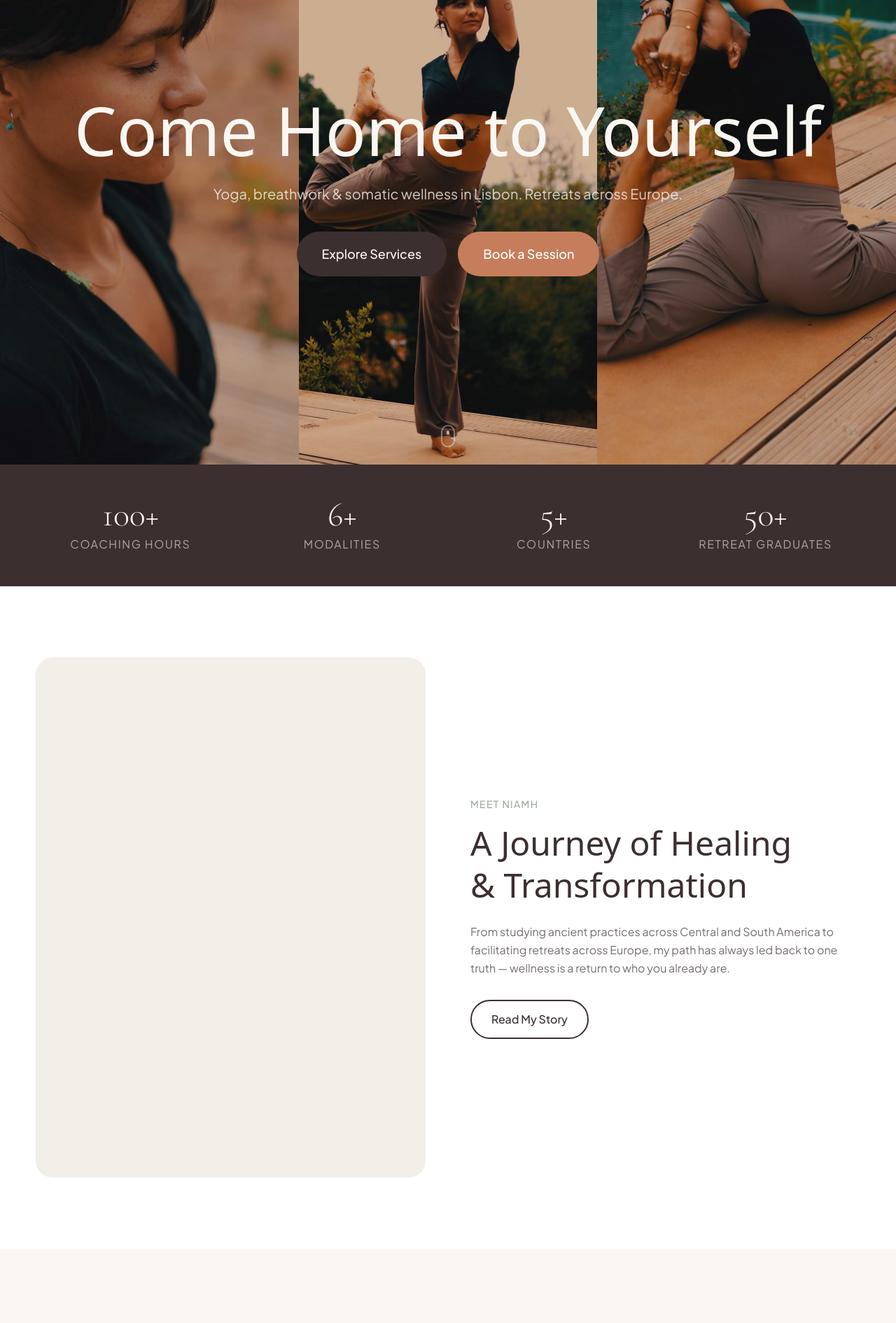
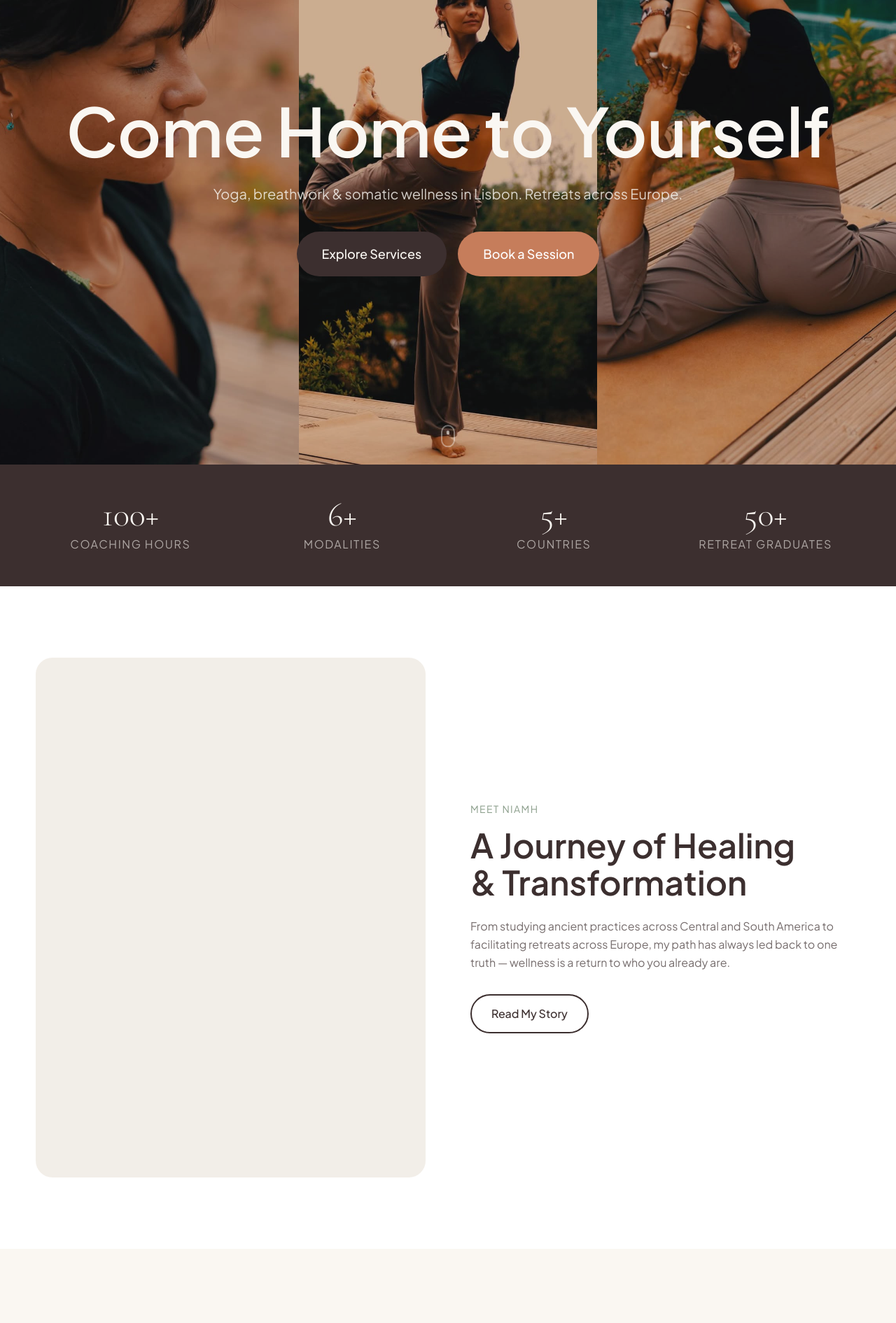
Before and after one commit to niamhpadma-prog/niamhpadma, a Next.js app: page / in a window 1280 px wide. Shown: the part 200-2091 px from the top of the page at 70% size. Built offline with nearby package versions, Linux system fonts and the light colour scheme; no server answers.

Commit message:
Fix font-serif to resolve Cormorant Garamond, apply font-semibold to all headings, tighten line heights
Co-Authored-By: Claude Opus 4.6 <noreply@anthropic.com>

```diff
--- a/app/(site)/about/page.tsx
+++ b/app/(site)/about/page.tsx
@@ -52,7 +52,7 @@ export default function AboutPage() {
 
       <HeroSection
         headline="My Story"
-        subheadline="From wandering to rooted. A path through ancient wisdom and modern healing."
+        subheadline={"From wandering to rooted.\nA path through ancient wisdom and modern healing."}
       />
 
       <ImageTextSection
--- a/app/(site)/page.tsx
+++ b/app/(site)/page.tsx
@@ -58,7 +58,7 @@ export default function HomePage() {
               <p className="font-sans text-sm uppercase tracking-widest text-sage mb-4">
                 Meet Niamh
               </p>
-              <h2 className="font-serif text-4xl md:text-5xl leading-tight mb-6">
+              <h2 className="font-serif text-4xl md:text-5xl font-semibold leading-[1.1] mb-6">
                 A Journey of Healing & Transformation
               </h2>
               <p className="font-sans text-base leading-relaxed text-espresso/70 mb-8">
@@ -94,7 +94,7 @@ export default function HomePage() {
             <p className="font-sans text-xs uppercase tracking-widest text-cream/40 mb-4">
               Upcoming
             </p>
-            <h2 className="font-serif text-4xl md:text-5xl text-cream mb-4">
+            <h2 className="font-serif text-4xl md:text-5xl font-semibold text-cream mb-4">
               Next Retreat Coming Soon
             </h2>
             <p className="font-sans text-base text-cream/60 mb-8">
@@ -123,7 +123,7 @@ export default function HomePage() {
       <Section background="cream">
         <Container>
           <div className="text-center mb-12">
-            <h2 className="font-serif text-4xl md:text-5xl mb-4">From the Journal</h2>
+            <h2 className="font-serif text-4xl md:text-5xl font-semibold mb-4">From the Journal</h2>
             <p className="font-sans text-base text-espresso/60">
               Insights on breathwork, yoga, somatic practices and holistic living.
             </p>
--- a/app/globals.css
+++ b/app/globals.css
@@ -49,8 +49,8 @@
   --color-accent: var(--accent);
   --color-accent-hover: var(--accent-hover);
   --color-subtle: var(--subtle);
-  --font-serif: var(--font-cormorant);
-  --font-sans: var(--font-jakarta);
+  --font-serif: "Cormorant Garamond", Georgia, serif;
+  --font-sans: "Plus Jakarta Sans", system-ui, sans-serif;
 }
 
 * {
--- a/components/sections/CTASection.tsx
+++ b/components/sections/CTASection.tsx
@@ -33,7 +33,7 @@ export function CTASection({
             whileInView={{ opacity: 1, y: 0 }}
             viewport={{ once: true }}
             transition={{ duration: 0.6 }}
-            className="font-serif text-3xl md:text-5xl mb-4"
+            className="font-serif text-3xl md:text-5xl font-semibold mb-4"
           >
             {heading}
           </motion.h2>
--- a/components/sections/FAQSection.tsx
+++ b/components/sections/FAQSection.tsx
@@ -35,7 +35,7 @@ export function FAQSection({
               whileInView={{ opacity: 1, y: 0 }}
               viewport={{ once: true }}
               transition={{ duration: 0.6 }}
-              className="font-serif text-4xl md:text-5xl text-center mb-12"
+              className="font-serif text-4xl md:text-5xl font-semibold text-center mb-12"
             >
               {heading}
             </motion.h2>
--- a/components/sections/GallerySection.tsx
+++ b/components/sections/GallerySection.tsx
@@ -33,7 +33,7 @@ export function GallerySection({
             whileInView={{ opacity: 1, y: 0 }}
             viewport={{ once: true }}
             transition={{ duration: 0.6 }}
-            className="font-serif text-4xl md:text-5xl text-center mb-12"
+            className="font-serif text-4xl md:text-5xl font-semibold text-center mb-12"
           >
             {heading}
           </motion.h2>
--- a/components/sections/HeroSection.tsx
+++ b/components/sections/HeroSection.tsx
@@ -66,7 +66,7 @@ export function HeroSection({ headline, subheadline, ctas, imageSrc, imageAlt, s
           initial={{ opacity: 0, y: 40 }}
           animate={{ opacity: 1, y: 0 }}
           transition={{ duration: 0.9, ease: [0.25, 0.1, 0.25, 1] }}
-          className={`font-serif text-4xl sm:text-5xl md:text-7xl lg:text-8xl font-light leading-[1.1] mb-6 ${
+          className={`font-serif text-4xl sm:text-5xl md:text-7xl lg:text-8xl font-semibold leading-[1.1] mb-6 ${
             imageSrc ? "text-cream" : "text-espresso"
           }`}
         >
@@ -78,7 +78,7 @@ export function HeroSection({ headline, subheadline, ctas, imageSrc, imageAlt, s
             initial={{ opacity: 0, y: 30 }}
             animate={{ opacity: 1, y: 0 }}
             transition={{ duration: 0.9, delay: 0.2, ease: [0.25, 0.1, 0.25, 1] }}
-            className={`font-sans text-lg md:text-xl max-w-2xl mx-auto mb-10 ${
+            className={`font-sans text-lg md:text-xl max-w-2xl mx-auto mb-10 whitespace-pre-line ${
               imageSrc ? "text-cream/80" : "text-espresso/60"
             }`}
           >
--- a/components/sections/HomeHero.tsx
+++ b/components/sections/HomeHero.tsx
@@ -91,7 +91,7 @@ export function HomeHero() {
           initial={{ opacity: 0, y: 40 }}
           animate={{ opacity: 1, y: 0 }}
           transition={{ duration: 0.9, ease: [0.25, 0.1, 0.25, 1] }}
-          className="font-serif text-4xl sm:text-5xl md:text-7xl lg:text-8xl font-light leading-[1.1] mb-6 text-cream"
+          className="font-serif text-4xl sm:text-5xl md:text-7xl lg:text-8xl font-semibold leading-[1.1] mb-6 text-cream"
         >
           Come Home to Yourself
         </motion.h1>
--- a/components/sections/ImageTextSection.tsx
+++ b/components/sections/ImageTextSection.tsx
@@ -33,7 +33,7 @@ export function ImageTextSection({
       viewport={{ once: true, margin: "-80px" }}
       transition={{ duration: 0.8, ease: [0.25, 0.1, 0.25, 1] }}
     >
-      <h2 className="font-serif text-4xl md:text-5xl leading-tight mb-6">
+      <h2 className="font-serif text-4xl md:text-5xl font-semibold leading-[1.1] mb-6">
         {heading}
       </h2>
       {body && (
--- a/components/sections/OfferingsGrid.tsx
+++ b/components/sections/OfferingsGrid.tsx
@@ -41,7 +41,7 @@ export function OfferingsGrid({
               whileInView={{ opacity: 1, y: 0 }}
               viewport={{ once: true }}
               transition={{ duration: 0.6 }}
-              className="font-serif text-4xl md:text-5xl mb-4"
+              className="font-serif text-4xl md:text-5xl font-semibold mb-4"
             >
               {heading}
             </motion.h2>
--- a/components/sections/QualificationsGrid.tsx
+++ b/components/sections/QualificationsGrid.tsx
@@ -29,7 +29,7 @@ export function QualificationsGrid({
             whileInView={{ opacity: 1, y: 0 }}
             viewport={{ once: true }}
             transition={{ duration: 0.6 }}
-            className="font-serif text-4xl md:text-5xl text-center mb-12"
+            className="font-serif text-4xl md:text-5xl font-semibold text-center mb-12"
           >
             {heading}
           </motion.h2>
--- a/components/sections/TestimonialsSection.tsx
+++ b/components/sections/TestimonialsSection.tsx
@@ -38,7 +38,7 @@ export function TestimonialsSection({
             whileInView={{ opacity: 1, y: 0 }}
             viewport={{ once: true }}
             transition={{ duration: 0.6 }}
-            className="font-serif text-4xl md:text-5xl text-center mb-12"
+            className="font-serif text-4xl md:text-5xl font-semibold text-center mb-12"
           >
             {heading}
           </motion.h2>
```
